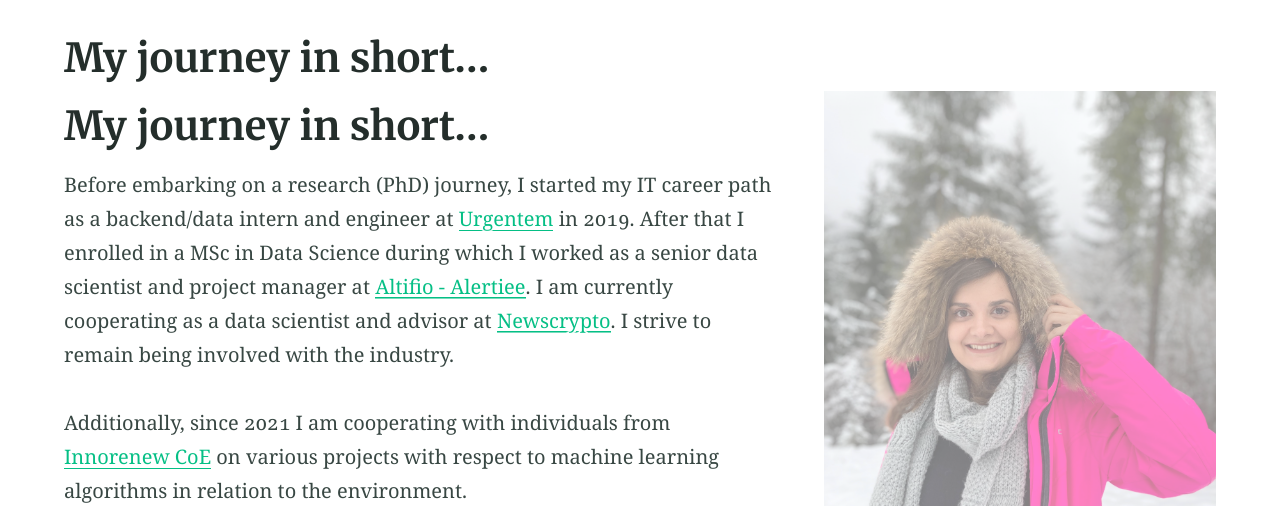
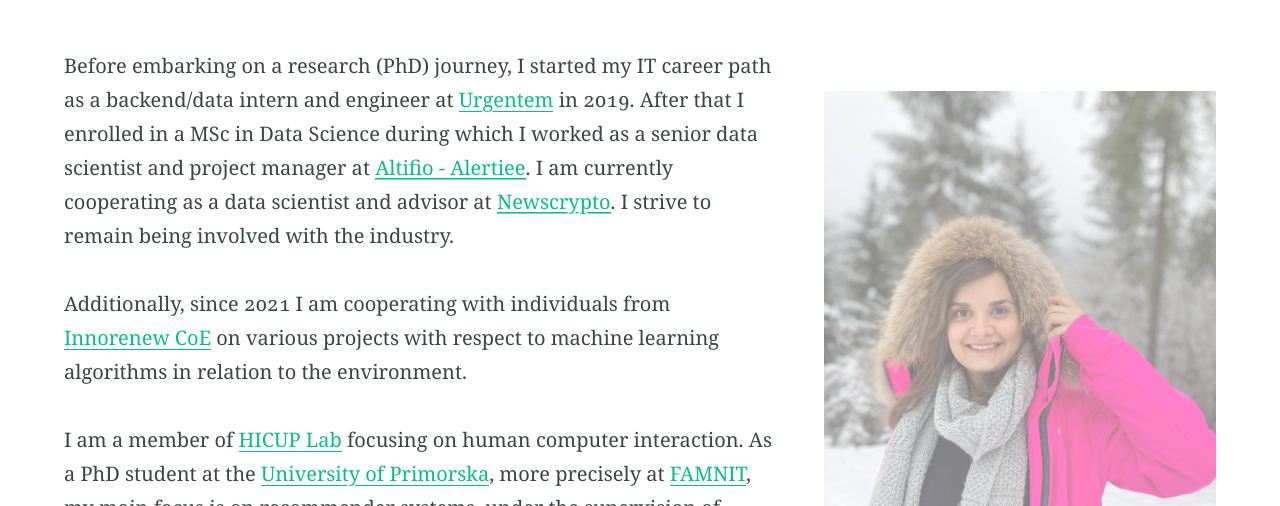
Before and after one commit to Marina225/marina225.github.io, a Jekyll site: the page built from projects.md, in a window 1280 px wide and 900 px high, cut to the strip 394-900 px from the top of the window. Built offline with Jekyll 4.4.1, drawn with Linux system fonts in a browser that asks for light colours; our own code applies the rules of GitHub Pages for plain Markdown files.

Commit message:
Update projects.md

```diff
--- a/projects.md
+++ b/projects.md
@@ -6,8 +6,6 @@ feature_text: |
    My name is Marina. I'm a PhD student passionate about AI. I'm in this world to help others.
 feature_image: "https://picsum.photos/1300/400?image=989"
 ---
-
-# My journey in short...
 
 Before embarking on a research (PhD) journey, I started my IT career path as a backend/data intern and engineer at [Urgentem](https://www.urgentem.net/) in 2019. After that I enrolled in a MSc in Data Science during which I worked as a senior data scientist and project manager at [Altifio - Alertiee](https://alertiee.io/). I am currently cooperating as a data scientist and advisor at [Newscrypto](https://newscrypto.io/).
 I strive to remain being involved with the industry.
```
